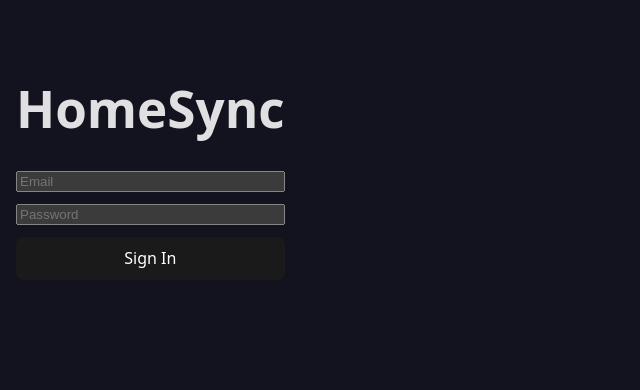
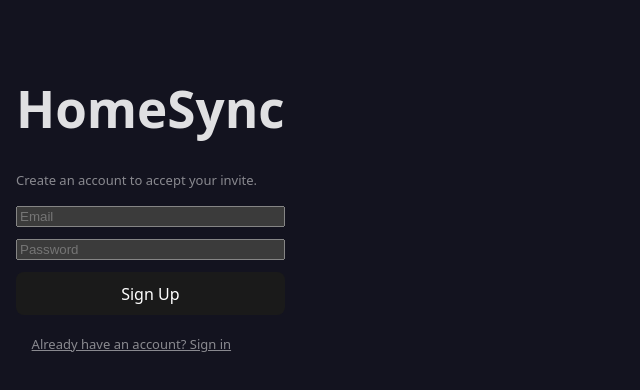
Before and after one commit to mvhaacke/homesync, a React app in the folder frontend/: page /signin in a window 1280 px wide. Shown: the top 390 px of the page, without its empty margins (0-640 px from the left). Built offline with nearby package versions, Linux system fonts and the light colour scheme; no server answers; sample sign-in values are in the browser's storage; the HTML template or start-up script is replaced by a standard one.

Commit message:
Update auth flow

```diff
--- a/frontend/src/App.tsx
+++ b/frontend/src/App.tsx
@@ -43,21 +43,12 @@ function AppContent() {
   }
 
   useEffect(() => {
-    supabase.auth.getSession().then(({ data }) => {
-      const s = data.session
+    const { data: listener } = supabase.auth.onAuthStateChange((event, s) => {
       sessionRef.current = s
       setSession(s)
-      if (s) {
+      if (s && (event === 'INITIAL_SESSION' || event === 'SIGNED_IN')) {
         bootstrap(s)
-      } else {
-        setAppState('loading')
-      }
-    })
-
-    const { data: listener } = supabase.auth.onAuthStateChange((_event, s) => {
-      sessionRef.current = s
-      setSession(s)
-      if (!s) {
+      } else if (!s) {
         setAppState('loading')
         setHouseholdId(null)
       }
--- a/frontend/src/pages/SignIn.tsx
+++ b/frontend/src/pages/SignIn.tsx
@@ -2,18 +2,29 @@ import { useState } from 'react'
 import { supabase } from '../lib/supabase'
 
 export default function SignIn() {
+  const hasPendingInvite = !!localStorage.getItem('pendingInviteToken')
+
   const [email, setEmail] = useState('')
   const [password, setPassword] = useState('')
+  const [mode, setMode] = useState<'signin' | 'signup'>(hasPendingInvite ? 'signup' : 'signin')
   const [error, setError] = useState<string | null>(null)
+  const [message, setMessage] = useState<string | null>(null)
   const [loading, setLoading] = useState(false)
 
   async function handleSubmit(e: React.FormEvent) {
     e.preventDefault()
     setError(null)
+    setMessage(null)
     setLoading(true)
     try {
-      const { error } = await supabase.auth.signInWithPassword({ email, password })
-      if (error) throw error
+      if (mode === 'signup') {
+        const { error } = await supabase.auth.signUp({ email, password })
+        if (error) throw error
+        setMessage('Check your email to confirm your account.')
+      } else {
+        const { error } = await supabase.auth.signInWithPassword({ email, password })
+        if (error) throw error
+      }
     } catch (err: unknown) {
       setError(err instanceof Error ? err.message : 'Unknown error')
     } finally {
@@ -24,6 +35,11 @@ export default function SignIn() {
   return (
     <div style={{ maxWidth: 360, margin: '80px auto', padding: '0 16px' }}>
       <h1>HomeSync</h1>
+      {hasPendingInvite && mode === 'signup' && (
+        <p style={{ fontSize: 13, color: 'rgba(255,255,255,0.5)', marginBottom: 16 }}>
+          Create an account to accept your invite.
+        </p>
+      )}
       <form onSubmit={handleSubmit} style={{ display: 'flex', flexDirection: 'column', gap: 12 }}>
         <input
           type="email"
@@ -40,10 +56,21 @@ export default function SignIn() {
           required
         />
         <button type="submit" disabled={loading}>
-          {loading ? 'Loading…' : 'Sign In'}
+          {loading ? 'Loading…' : mode === 'signin' ? 'Sign In' : 'Sign Up'}
         </button>
       </form>
-      {error && <p style={{ color: 'red' }}>{error}</p>}
+
+      {(hasPendingInvite || mode === 'signup') && (
+        <button
+          onClick={() => { setMode(mode === 'signin' ? 'signup' : 'signin'); setError(null) }}
+          style={{ marginTop: 12, background: 'none', border: 'none', cursor: 'pointer', textDecoration: 'underline', color: 'rgba(255,255,255,0.5)', fontSize: 13 }}
+        >
+          {mode === 'signin' ? 'Have an invite? Sign up' : 'Already have an account? Sign in'}
+        </button>
+      )}
+
+      {error && <p style={{ color: '#ef4444', fontSize: 13 }}>{error}</p>}
+      {message && <p style={{ color: '#22c55e', fontSize: 13 }}>{message}</p>}
     </div>
   )
 }
```
